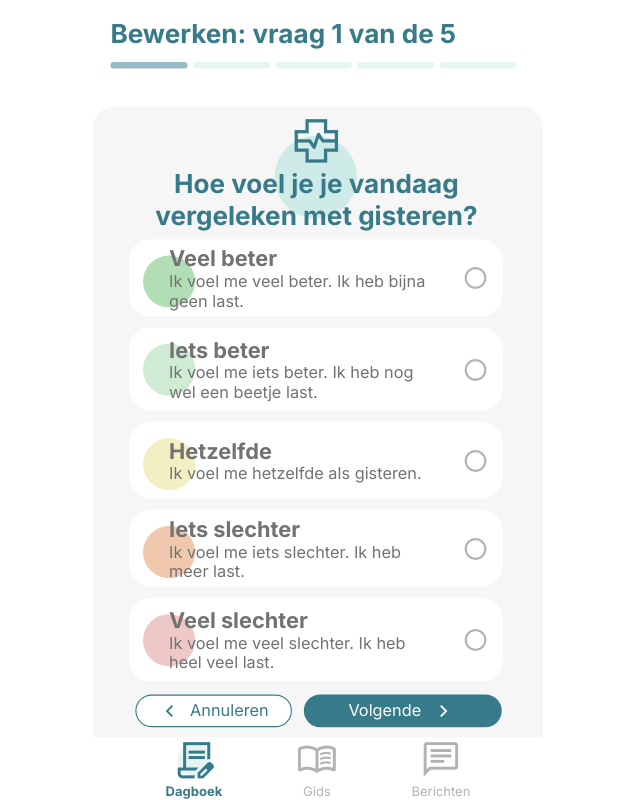
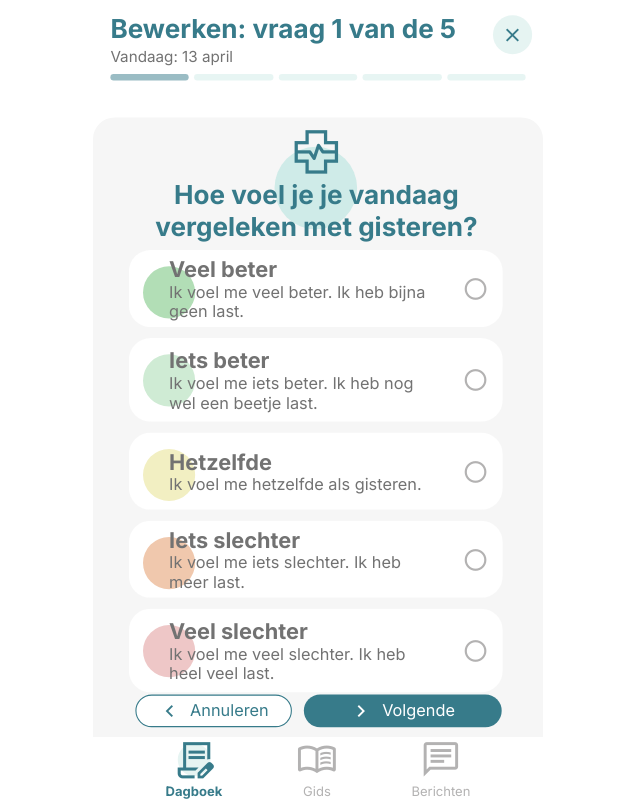
Before and after one commit to plieverse/herstelgids, a React (Vite) app in the folder client/: page /dagboek/bewerken/1 in a window 1280 px wide. Shown: the whole page, without its empty margins (322-962 px from the left). Built offline with nearby package versions, Linux system fonts and the light colour scheme; no server answers.

Commit message:
Diary edit page: close button, date label, icon left of Opslaan, WC text icon, poep title
Co-Authored-By: Claude Sonnet 4.6 <noreply@anthropic.com>

```diff
--- a/client/src/pages/diary/DiaryBewerkenPage.jsx
+++ b/client/src/pages/diary/DiaryBewerkenPage.jsx
@@ -1,6 +1,16 @@
 import { useState } from 'react';
 import { useNavigate, useParams } from 'react-router-dom';
 import { saveDiaryAnswer, loadDiaryAnswers } from './DiaryPage';
+
+const DUTCH_MONTHS = [
+  'januari', 'februari', 'maart', 'april', 'mei', 'juni',
+  'juli', 'augustus', 'september', 'oktober', 'november', 'december',
+];
+
+function todayLabel() {
+  const d = new Date();
+  return `Vandaag: ${d.getDate()} ${DUTCH_MONTHS[d.getMonth()]}`;
+}
 
 const QUESTIONS = [
   {
@@ -53,8 +63,9 @@ const QUESTIONS = [
   },
   {
     num: 5,
-    icon: 'wc',
-    title: 'Hoe was je ontlasting vandaag?',
+    icon: 'WC',
+    isText: true,
+    title: 'Hoe was je poep vandaag?',
     options: [
       { id: 1, label: 'Diarree',     desc: 'Mijn poep is heel dun of waterig.',                color: '#F4D2BC', height: 71 },
       { id: 2, label: 'Wat dunner',  desc: 'Mijn poep was wat dunner dan normaal.',            color: '#F2EFC2', height: 77 },
@@ -71,12 +82,12 @@ export default function DiaryBewerkenPage() {
   const qNum = Math.min(5, Math.max(1, parseInt(vraag, 10) || 1));
   const q = QUESTIONS[qNum - 1];
 
-  // Pre-load saved answer for this question
   const saved = loadDiaryAnswers();
   const defaultAnswer = saved[`q${qNum}`] ?? null;
   const [selected, setSelected] = useState(defaultAnswer);
 
   const isLast = qNum === 5;
+  const dateLabel = todayLabel();
 
   function handleNext() {
     saveDiaryAnswer(qNum, selected ?? defaultAnswer ?? 3);
@@ -104,20 +115,49 @@ export default function DiaryBewerkenPage() {
 
       {/* ── Progress header ── */}
       <div style={{
-        position: 'absolute', width: '414px', height: '78px', left: 0, top: '5px',
+        position: 'absolute', width: '414px', left: 0, top: '5px',
         background: '#FFFFFF',
       }}>
+        {/* Title row with close button */}
         <div style={{
-          position: 'absolute', left: '16px', top: '12px',
-          fontFamily: 'Inter', fontWeight: 700, fontSize: '24px',
-          lineHeight: '29px', color: '#377B8A',
+          display: 'flex', flexDirection: 'row', justifyContent: 'space-between',
+          alignItems: 'flex-start', padding: '7px 10px 0 16px',
         }}>
-          Bewerken: vraag {qNum} van de 5
+          <div>
+            <div style={{
+              fontFamily: 'Inter', fontWeight: 700, fontSize: '24px',
+              lineHeight: '29px', color: '#377B8A',
+            }}>
+              Bewerken: vraag {qNum} van de 5
+            </div>
+            <div style={{
+              fontFamily: 'Inter', fontWeight: 400, fontSize: '14px',
+              lineHeight: '17px', color: '#727272', marginTop: '2px',
+            }}>
+              {dateLabel}
+            </div>
+          </div>
+          {/* Close / annuleren */}
+          <button
+            onClick={() => navigate('/dagboek/samenvatting')}
+            aria-label="Annuleren"
+            style={{
+              width: 36, height: 36, borderRadius: '50%',
+              background: '#E6F4F2', border: 'none', cursor: 'pointer',
+              display: 'flex', alignItems: 'center', justifyContent: 'center',
+              flexShrink: 0, marginTop: '2px',
+            }}
+          >
+            <span className="material-symbols-outlined" style={{
+              fontSize: '22px', color: '#377B8A', userSelect: 'none',
+            }}>close</span>
+          </button>
         </div>
+
+        {/* Progress bar */}
         <div style={{
-          position: 'absolute', left: '16px', top: '52px',
-          width: '374px', height: '6px',
-          display: 'flex', flexDirection: 'row', gap: '5px',
+          margin: '8px 16px 0',
+          height: '6px', display: 'flex', flexDirection: 'row', gap: '5px',
         }}>
           {[1,2,3,4,5].map(i => (
             <div key={i} style={{
@@ -130,13 +170,13 @@ export default function DiaryBewerkenPage() {
 
       {/* ── Grey background ── */}
       <div style={{
-        position: 'absolute', left: 0, top: '98px', width: '414px', bottom: '58px',
+        position: 'absolute', left: 0, top: '108px', width: '414px', bottom: '58px',
         background: '#F6F6F6', borderRadius: '20px 20px 0px 0px',
       }} />
 
       {/* ── Question + options ── */}
       <div style={{
-        position: 'absolute', width: '370px', left: '20px', top: '105px',
+        position: 'absolute', width: '370px', left: '20px', top: '115px',
       }}>
         {/* Decorative circle */}
         <div style={{
@@ -151,9 +191,11 @@ export default function DiaryBewerkenPage() {
           display: 'flex', flexDirection: 'column', alignItems: 'center', zIndex: 1,
         }}>
           <div style={{ width: '50px', height: '50px', display: 'flex', alignItems: 'center', justifyContent: 'center' }}>
-            <span className="material-symbols-outlined" style={{
-              fontSize: '48px', color: '#377B8A', userSelect: 'none',
-            }}>{q.icon}</span>
+            {q.isText ? (
+              <span style={{ fontSize: '36px', fontWeight: 400, color: '#377B8A', userSelect: 'none', fontFamily: 'Inter' }}>{q.icon}</span>
+            ) : (
+              <span className="material-symbols-outlined" style={{ fontSize: '48px', color: '#377B8A', userSelect: 'none' }}>{q.icon}</span>
+            )}
           </div>
           <div style={{
             width: '311px', fontFamily: 'Inter', fontWeight: 700, fontSize: '24px',
@@ -243,14 +285,14 @@ export default function DiaryBewerkenPage() {
             background: '#377B8A', border: 'none',
             borderRadius: '20px', cursor: 'pointer',
             display: 'flex', flexDirection: 'row', alignItems: 'center',
-            justifyContent: 'center', gap: '10px',
+            justifyContent: 'center', gap: '8px',
           }}
         >
+          <span className="material-symbols-outlined" style={{ fontSize: '22px', color: '#FFFFFF', userSelect: 'none' }}>
+            {isLast ? 'save' : 'chevron_right'}
+          </span>
           <span style={{ fontFamily: 'Inter', fontWeight: 400, fontSize: '15px', color: '#FFFFFF' }}>
             {isLast ? 'Opslaan' : 'Volgende'}
-          </span>
-          <span className="material-symbols-outlined" style={{ fontSize: '22px', color: '#FFFFFF', userSelect: 'none' }}>
-            {isLast ? 'save' : 'chevron_right'}
           </span>
         </button>
       </div>
```
